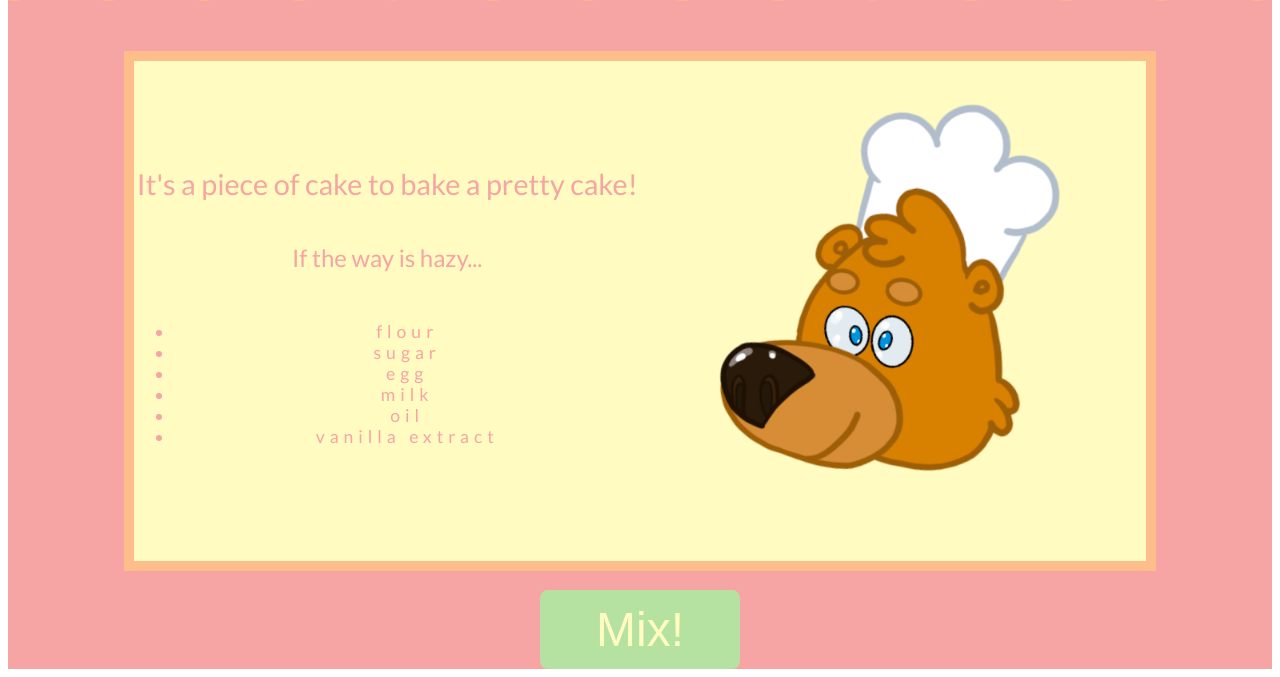
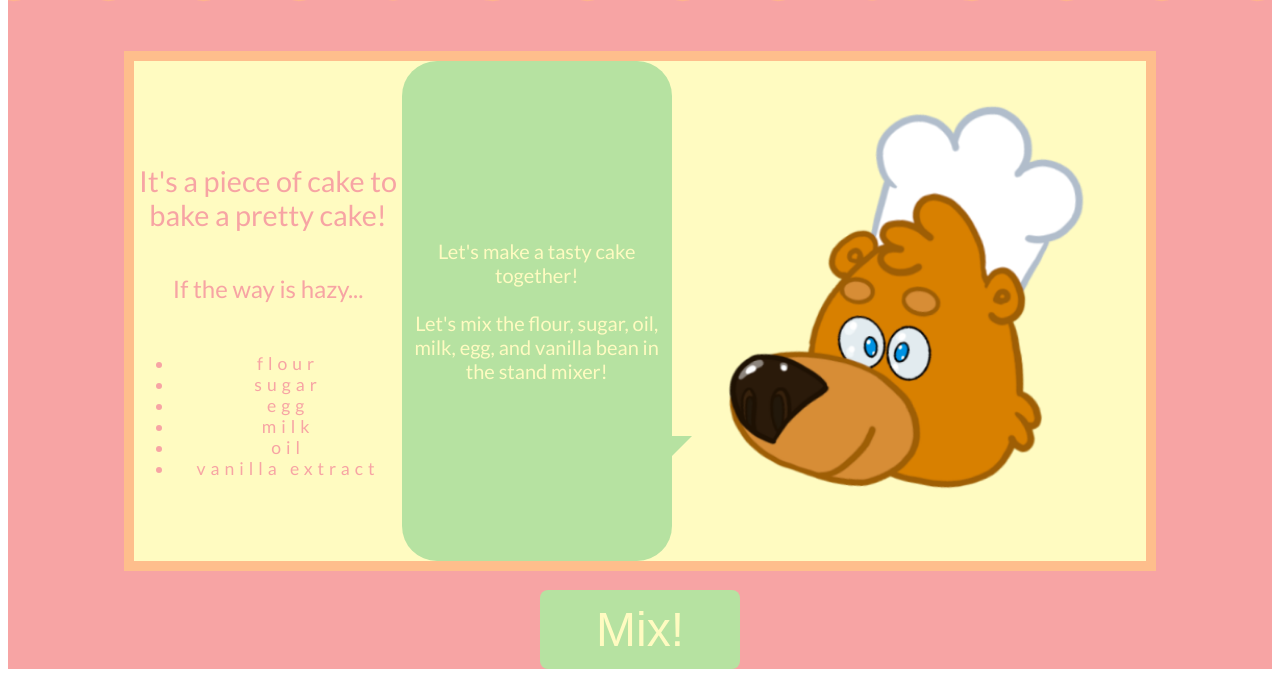
Before and after one commit to superursa/js_practice, a plain HTML site: page index.html in a window 1280 px wide. Shown: the part 242-919 px from the top of the page. Drawn offline with Linux system fonts and the light colour scheme.

Commit message:
added flex speech bubble and bearspeak functions

```diff
--- a/baking.js
+++ b/baking.js
@@ -1,9 +1,25 @@
 const idleChatter = function () {
     document.getElementById("bearchef").src = 'images/idlebear.png';
-}
+};
 
 const talkingBear = function () {
     document.getElementById("bearchef").src = 'images/talkingbear.png';
+};
+
+const happyBear = function () {
+    document.getElementById("bearchef").src = "images/bearhappybounce.png";
+}
+
+const nowWeHaveBatter = function () {
+    document.getElementById("bearspeak").innerHTML = "Now we have cake batter! Let's pour it in the pan.";
+};
+
+const letsBake = function () {
+    document.getElementById("bearspeak").innerHTML = "This is looking great so far! Just gotta bake it up a notch!";
+};
+
+const cakeDone = function () {
+    document.getElementById("bearspeak").innerHTML = "Tada!!! The cake is done! It looks delicious...I might have to just grab a little taste..."
 }
 
 setTimeout(idleChatter, 4000);
@@ -32,10 +48,12 @@ function mix() {
     document.getElementById("lyric1").innerHTML = "You gotta do the cooking by the book!";
     document.getElementById("lyric2").innerHTML = "You know you can't be lazy!";
     document.getElementById("recipe").innerHTML = 'Delicious batter!';
-    document.getElementById("bearchef").src = "images/bearhappybounce.png";
+    happyBear();
+    document.getElementById("bearspeak").innerHTML = "Hooray! This is looking great already!";
+    setTimeout(nowWeHaveBatter, 4000);
     setTimeout(talkingBear, 4000);
     setTimeout(idleChatter, 8000);
-    alert("Now we have cake batter! Let's pour it in the pan.");
+
 }
 
 function pour() {
@@ -43,10 +61,11 @@ function pour() {
     document.getElementById("lyric1").innerHTML = "Never use a messy recipe!";
     document.getElementById("lyric2").innerHTML = "The cake will end up crazy!";
     document.getElementById("recipe").innerHTML = "All battered up and ready for baking!";
-    document.getElementById("bearchef").src = "images/bearhappybounce.png";
+    happyBear();
+    document.getElementById("bearspeak").innerHTML = "Wonderful! Great job!";
+    setTimeout(letsBake, 4000);
     setTimeout(talkingBear, 4000);
     setTimeout(idleChatter, 8000);
-    alert("Oh boy! Let's bake it in the oven!");
 }
 
 function bake() {
@@ -54,8 +73,9 @@ function bake() {
     document.getElementById("lyric1").innerHTML = "If you do the cooking by the book...";
     document.getElementById("lyric2").innerHTML = "Then you'll have a cake!"
     document.getElementById("recipe").innerHTML = "Hooray!! You made a delicious cake! Let's bake again sometime!";
-    document.getElementById("bearchef").src = "images/bearhappybounce.png";
+    happyBear();
+    document.getElementById("bearspeak").innerHTML = "Don't worry, this won't take long!"
+    setTimeout(cakeDone, 4000);
     setTimeout(talkingBear, 4000);
     setTimeout(idleChatter, 8000);
-    alert('Ding! Cake is done!');
 }
--- a/index.html
+++ b/index.html
@@ -1,5 +1,6 @@
 <!DOCTYPE html>
 <html lang="en">
+
 <head>
   <meta charset="UTF-8" />
   <meta http-equiv="X-UA-Compatible" content="IE=edge" />
@@ -12,8 +13,8 @@
 <body>
   <div class="banner">
     <h1>Little Bear Bakery</h1>
-    </div>
-    <!--div for banner-->
+  </div> <!--div for banner-->
+
   <div class="bigbox">
     <div class="container">
       <div class="recipecard">
@@ -30,20 +31,23 @@
             <li>oil</li>
             <li>vanilla extract</li>
           </ul>
+        </div> <!--div for recipe-->
+      </div> <!--div for recipe card-->
+      <div class="bearspace">
+        <div class="speech bubble">
+          <div id="bearspeak">Let's make a tasty cake together!
+            <br><br>
+            Let's mix the flour, sugar, oil, milk, egg, and vanilla bean in the stand mixer!
           </div>
-          <!--div for recipe-->
         </div>
-        <!--div for recipe card-->
-        <div class="bearspace">
         <img id="bearchef" src="images/talkingbear.png" />
       </div>
       <br /><br />
 
-      </div>
-      <!--div for container-->
+    </div> <!--div for container-->
     <br>
     <button onclick="press()" id="btn">Mix!</button>
-    </div>
-    <!--div for bigbox-->
+  </div> <!--div for bigbox-->
 </body>
+
 </html>
--- a/style.css
+++ b/style.css
@@ -1,8 +1,36 @@
 @import url('https://fonts.googleapis.com/css2?family=Lato&family=Pacifico');
 
 
+.speech {
+  flex: 1;
+  display: flex;
+  align-content: space-around;
+  justify-content: center;
+  flex-wrap: wrap;
+  width: 250px;
+  background: #b6e2a1;
+  padding: 10px;
+  text-align: center;
+  font-size: 20px;
+  border-radius: 35px;
+  color: #fffbc1;
+  position: relative;
+}
+
+.speech:before {
+  content: "";
+  position: absolute;
+  border-left: 20px solid #b6e2a1;
+  border-right: 20px solid transparent;
+  border-top: 20px solid #b6e2a1;
+  border-bottom: 20px solid transparent;
+  right: -20px;
+  top: 375px;
+}
+
 body {
   align-items: center;
+  font-family: Lato;
 }
 
 .banner {
@@ -20,8 +48,10 @@ h1 {
   flex: 1;
   font-family: 'Pacifico';
   font-size: 5em;
-    -webkit-text-stroke: #white 1px;
+  -webkit-text-stroke: white 1px;
 }
+
+;
 
 h3,
 div {
@@ -38,14 +68,37 @@ h3 {
 }
 
 @keyframes wiggle {
-  0% { transform: translate(1px, 1px) rotate(0deg); }
-  40% { transform: translate(1px, -1px) rotate(1deg); }
-  50% { transform: translate(-1px, 2px) rotate(-1deg); }
-  60% { transform: translate(-3px, 1px) rotate(0deg); }
-  70% { transform: translate(3px, 1px) rotate(-1deg); }
-  80% { transform: translate(-1px, -1px) rotate(1deg); }
-  90% { transform: translate(1px, 2px) rotate(0deg); }
-  100% { transform: translate(1px, -2px) rotate(-1deg); }
+  0% {
+    transform: translate(1px, 1px) rotate(0deg);
+  }
+
+  40% {
+    transform: translate(1px, -1px) rotate(1deg);
+  }
+
+  50% {
+    transform: translate(-1px, 2px) rotate(-1deg);
+  }
+
+  60% {
+    transform: translate(-3px, 1px) rotate(0deg);
+  }
+
+  70% {
+    transform: translate(3px, 1px) rotate(-1deg);
+  }
+
+  80% {
+    transform: translate(-1px, -1px) rotate(1deg);
+  }
+
+  90% {
+    transform: translate(1px, 2px) rotate(0deg);
+  }
+
+  100% {
+    transform: translate(1px, -2px) rotate(-1deg);
+  }
 }
 
 h4 {
@@ -66,7 +119,7 @@ h4 {
 }
 
 .bigbox {
-  background:#f7a4a4;
+  background: #f7a4a4;
   justify-content: space-between;
   align-items: center;
   display: flex;
@@ -77,7 +130,7 @@ h4 {
   flex: 1;
   display: flex;
   width: 80%;
-  padding:10px 10px;
+  padding: 10px 10px;
   text-align: center;
   background: #febe8c;
   color: #fffbc1;
@@ -96,10 +149,16 @@ h4 {
 
 
 .bearspace {
+  display: flex;
   flex: 1;
   height: 500px;
   background: #fffbc1;
 }
+
+#bearchef {
+  flex: 1;
+}
+
 
 #btn {
   border: none;
```
Lines whose indentation alone changed are shown as unchanged.
